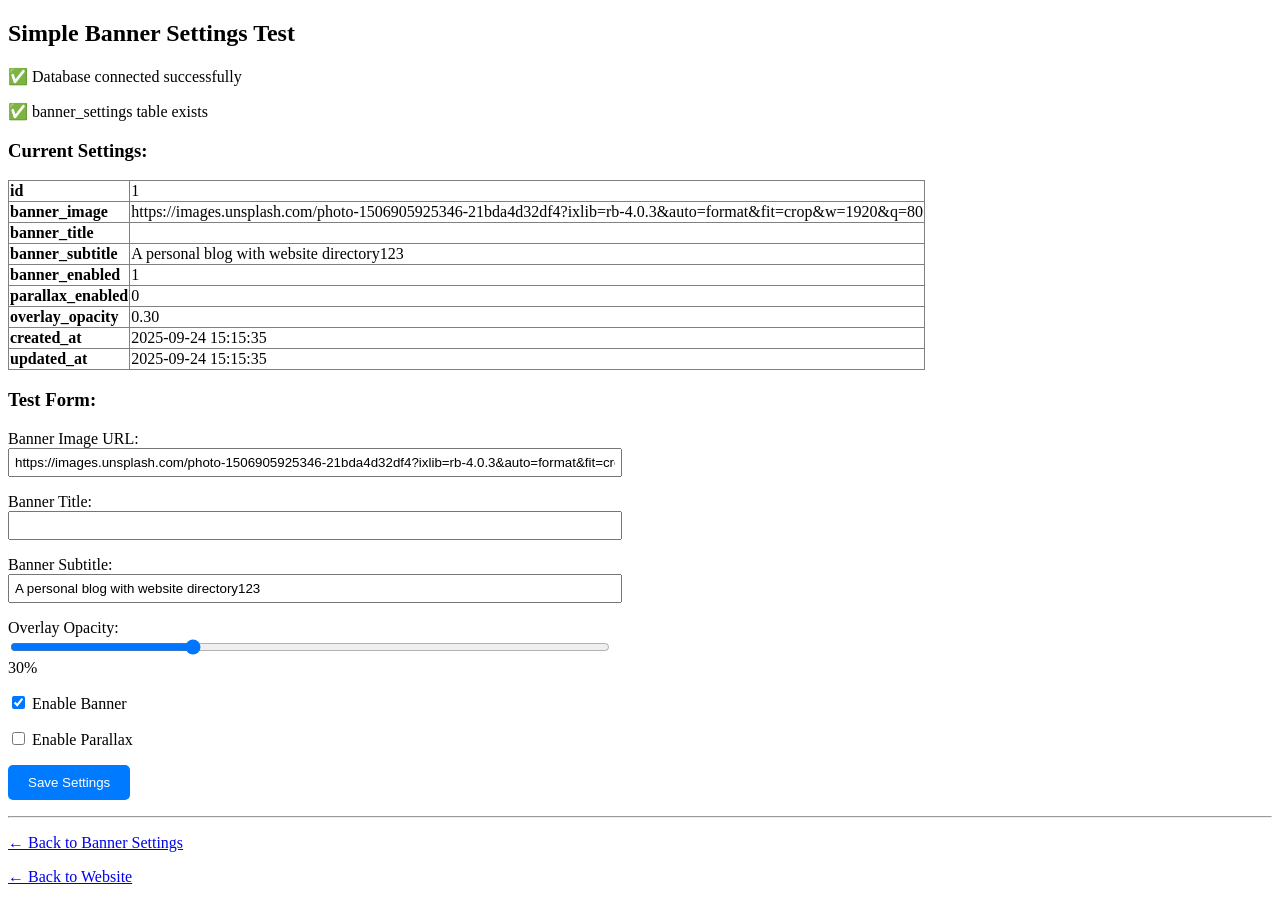
After one commit to ShourGG/boke, a PHP site: page /simple_banner_test.php in a window 1280 px wide. The commit adds this page. Run offline with PHP 8.4, Linux system fonts and the light colour scheme; data comes from the database, SQL or seed files in the repository.

Commit message:
Fix Database class loading issue in debug scripts and add simple banner test without class dependencies

```diff
--- a/debug_banner.php
+++ b/debug_banner.php
@@ -7,7 +7,13 @@
 echo "<!DOCTYPE html><html><head><title>Banner Debug</title></head><body>";
 echo "<h2>Banner Settings Debug</h2>";
 
+// Load configuration
 require_once 'config/config.php';
+
+// Load core classes
+require_once 'app/core/Database.php';
+
+// Load models
 require_once 'app/models/BannerSettings.php';
 
 try {
--- a/migrate_banner.php
+++ b/migrate_banner.php
@@ -7,7 +7,11 @@
 echo "<!DOCTYPE html><html><head><title>Banner Migration</title></head><body>";
 echo "<h2>Banner Settings Migration</h2>";
 
+// Load configuration
 require_once 'config/config.php';
+
+// Load core classes
+require_once 'app/core/Database.php';
 
 try {
     $pdo = new PDO('mysql:host=' . DB_HOST . ';dbname=' . DB_NAME . ';charset=utf8mb4', DB_USER, DB_PASS);
--- /dev/null
+++ b/simple_banner_test.php
@@ -0,0 +1,145 @@
+<?php
+/**
+ * Simple Banner Test - Direct Database Access
+ * No complex class dependencies
+ */
+
+echo "<!DOCTYPE html><html><head><title>Simple Banner Test</title></head><body>";
+echo "<h2>Simple Banner Settings Test</h2>";
+
+// Load configuration
+require_once 'config/config.php';
+
+try {
+    // Direct PDO connection
+    $pdo = new PDO('mysql:host=' . DB_HOST . ';dbname=' . DB_NAME . ';charset=utf8mb4', DB_USER, DB_PASS);
+    $pdo->setAttribute(PDO::ATTR_ERRMODE, PDO::ERRMODE_EXCEPTION);
+    echo "<p>✅ Database connected successfully</p>";
+
+    // Check if table exists
+    $stmt = $pdo->query("SHOW TABLES LIKE 'banner_settings'");
+    if ($stmt->rowCount() > 0) {
+        echo "<p>✅ banner_settings table exists</p>";
+
+        // Handle form submission
+        if ($_SERVER['REQUEST_METHOD'] === 'POST') {
+            echo "<h3>Processing Form Submission...</h3>";
+            echo "<p>POST Data: <pre>" . print_r($_POST, true) . "</pre></p>";
+
+            // Prepare data
+            $bannerImage = filter_var($_POST['banner_image'] ?? '', FILTER_SANITIZE_URL);
+            $bannerTitle = htmlspecialchars($_POST['banner_title'] ?? '', ENT_QUOTES, 'UTF-8');
+            $bannerSubtitle = htmlspecialchars($_POST['banner_subtitle'] ?? '', ENT_QUOTES, 'UTF-8');
+            $bannerEnabled = isset($_POST['banner_enabled']) ? 1 : 0;
+            $parallaxEnabled = isset($_POST['parallax_enabled']) ? 1 : 0;
+            $overlayOpacity = floatval($_POST['overlay_opacity'] ?? 0.30);
+
+            echo "<p>Processed Data:</p>";
+            echo "<ul>";
+            echo "<li>Image: " . htmlspecialchars($bannerImage) . "</li>";
+            echo "<li>Title: " . htmlspecialchars($bannerTitle) . "</li>";
+            echo "<li>Subtitle: " . htmlspecialchars($bannerSubtitle) . "</li>";
+            echo "<li>Enabled: " . ($bannerEnabled ? 'Yes' : 'No') . "</li>";
+            echo "<li>Parallax: " . ($parallaxEnabled ? 'Yes' : 'No') . "</li>";
+            echo "<li>Opacity: " . $overlayOpacity . "</li>";
+            echo "</ul>";
+
+            // Check if record exists
+            $stmt = $pdo->prepare("SELECT id FROM banner_settings LIMIT 1");
+            $stmt->execute();
+            $exists = $stmt->fetch();
+
+            if ($exists) {
+                // Update existing
+                echo "<p>Updating existing record (ID: " . $exists['id'] . ")...</p>";
+                $stmt = $pdo->prepare("
+                    UPDATE banner_settings
+                    SET banner_image = ?, banner_title = ?, banner_subtitle = ?,
+                        banner_enabled = ?, parallax_enabled = ?, overlay_opacity = ?,
+                        updated_at = CURRENT_TIMESTAMP
+                    WHERE id = ?
+                ");
+                $result = $stmt->execute([
+                    $bannerImage, $bannerTitle, $bannerSubtitle,
+                    $bannerEnabled, $parallaxEnabled, $overlayOpacity,
+                    $exists['id']
+                ]);
+            } else {
+                // Insert new
+                echo "<p>Inserting new record...</p>";
+                $stmt = $pdo->prepare("
+                    INSERT INTO banner_settings
+                    (banner_image, banner_title, banner_subtitle, banner_enabled, parallax_enabled, overlay_opacity)
+                    VALUES (?, ?, ?, ?, ?, ?)
+                ");
+                $result = $stmt->execute([
+                    $bannerImage, $bannerTitle, $bannerSubtitle,
+                    $bannerEnabled, $parallaxEnabled, $overlayOpacity
+                ]);
+            }
+
+            echo "<p><strong>Save Result: " . ($result ? 'SUCCESS ✅' : 'FAILED ❌') . "</strong></p>";
+
+            if ($result) {
+                echo "<p style='color: green;'>Settings saved successfully!</p>";
+            } else {
+                echo "<p style='color: red;'>Failed to save settings!</p>";
+            }
+        }
+
+        // Get current settings
+        $stmt = $pdo->query("SELECT * FROM banner_settings ORDER BY id DESC LIMIT 1");
+        $settings = $stmt->fetch(PDO::FETCH_ASSOC);
+
+        if ($settings) {
+            echo "<h3>Current Settings:</h3>";
+            echo "<table border='1' style='border-collapse: collapse;'>";
+            foreach ($settings as $key => $value) {
+                echo "<tr><td><strong>" . htmlspecialchars($key) . "</strong></td><td>" . htmlspecialchars($value) . "</td></tr>";
+            }
+            echo "</table>";
+
+            // Test form
+            echo "<h3>Test Form:</h3>";
+            echo "<form method='POST' style='max-width: 600px;'>";
+            echo "<p><label>Banner Image URL:<br><input type='url' name='banner_image' value='" . htmlspecialchars($settings['banner_image']) . "' style='width: 100%; padding: 5px;'></label></p>";
+            echo "<p><label>Banner Title:<br><input type='text' name='banner_title' value='" . htmlspecialchars($settings['banner_title']) . "' style='width: 100%; padding: 5px;'></label></p>";
+            echo "<p><label>Banner Subtitle:<br><input type='text' name='banner_subtitle' value='" . htmlspecialchars($settings['banner_subtitle']) . "' style='width: 100%; padding: 5px;'></label></p>";
+            echo "<p><label>Overlay Opacity:<br><input type='range' name='overlay_opacity' min='0' max='1' step='0.05' value='" . $settings['overlay_opacity'] . "' style='width: 100%;'> <span id='opacity_display'>" . round($settings['overlay_opacity'] * 100) . "%</span></label></p>";
+            echo "<p><label><input type='checkbox' name='banner_enabled' " . ($settings['banner_enabled'] ? 'checked' : '') . "> Enable Banner</label></p>";
+            echo "<p><label><input type='checkbox' name='parallax_enabled' " . ($settings['parallax_enabled'] ? 'checked' : '') . "> Enable Parallax</label></p>";
+            echo "<p><button type='submit' style='background: #007bff; color: white; padding: 10px 20px; border: none; border-radius: 5px; cursor: pointer;'>Save Settings</button></p>";
+            echo "</form>";
+
+        } else {
+            echo "<p>❌ No settings found in database</p>";
+            echo "<p>Please run migration first: <a href='migrate_banner.php'>migrate_banner.php</a></p>";
+        }
+
+    } else {
+        echo "<p>❌ banner_settings table does not exist</p>";
+        echo "<p>Please run migration: <a href='migrate_banner.php'>migrate_banner.php</a></p>";
+    }
+
+} catch (Exception $e) {
+    echo "<p style='color: red;'>❌ Error: " . htmlspecialchars($e->getMessage()) . "</p>";
+    echo "<p>Stack trace:</p>";
+    echo "<pre>" . $e->getTraceAsString() . "</pre>";
+}
+
+echo "<script>";
+echo "const opacitySlider = document.querySelector('input[name=\"overlay_opacity\"]');";
+echo "const opacityDisplay = document.getElementById('opacity_display');";
+echo "if (opacitySlider && opacityDisplay) {";
+echo "  opacitySlider.addEventListener('input', function() {";
+echo "    opacityDisplay.textContent = Math.round(this.value * 100) + '%';";
+echo "  });";
+echo "}";
+echo "</script>";
+
+echo "<hr>";
+echo "<p><a href='" . SITE_URL . "/admin/banner'>← Back to Banner Settings</a></p>";
+echo "<p><a href='" . SITE_URL . "'>← Back to Website</a></p>";
+
+echo "</body></html>";
+?>
--- a/test_banner.php
+++ b/test_banner.php
@@ -7,7 +7,11 @@
 echo "<!DOCTYPE html><html><head><title>Banner Test</title></head><body>";
 echo "<h2>Banner Settings Test</h2>";
 
+// Load configuration
 require_once 'config/config.php';
+
+// Load core classes
+require_once 'app/core/Database.php';
 
 try {
     // Test database connection
```
